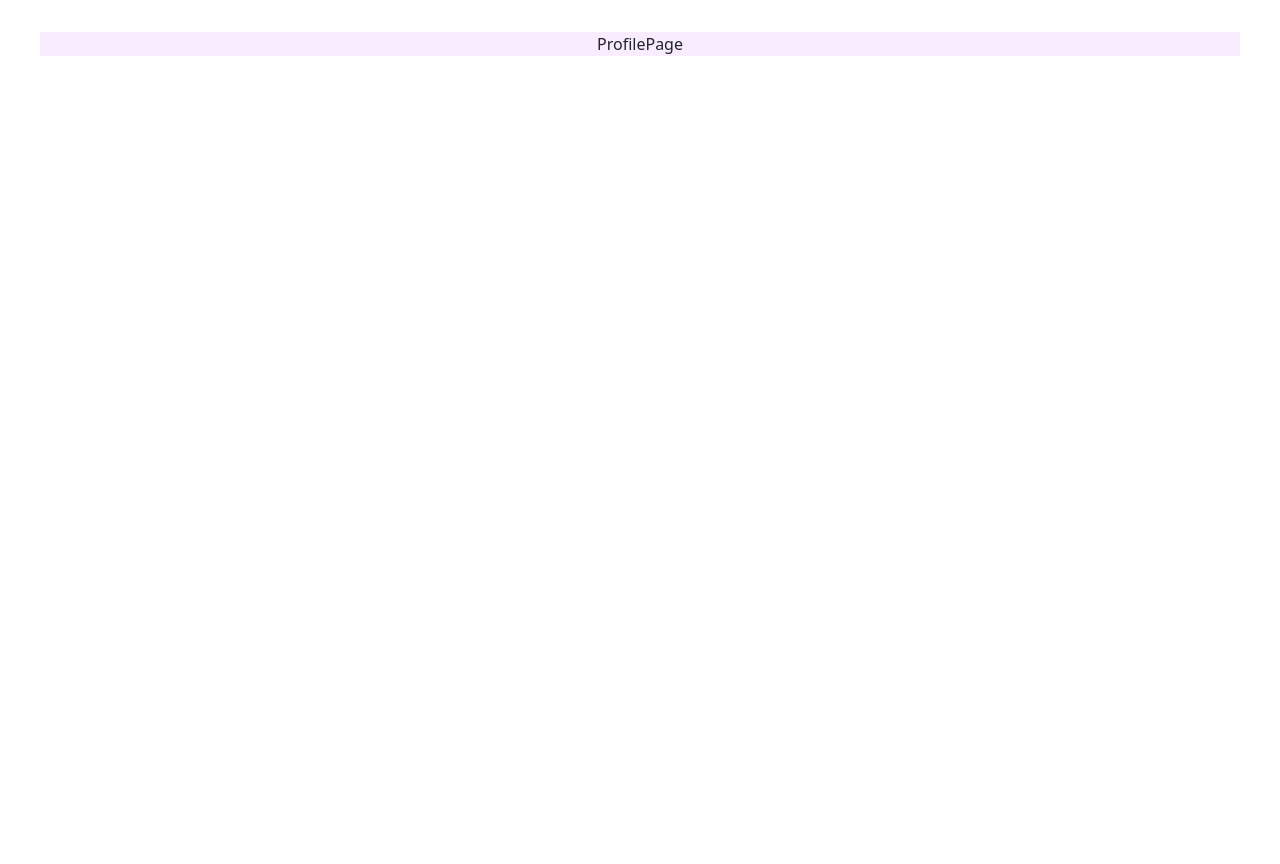
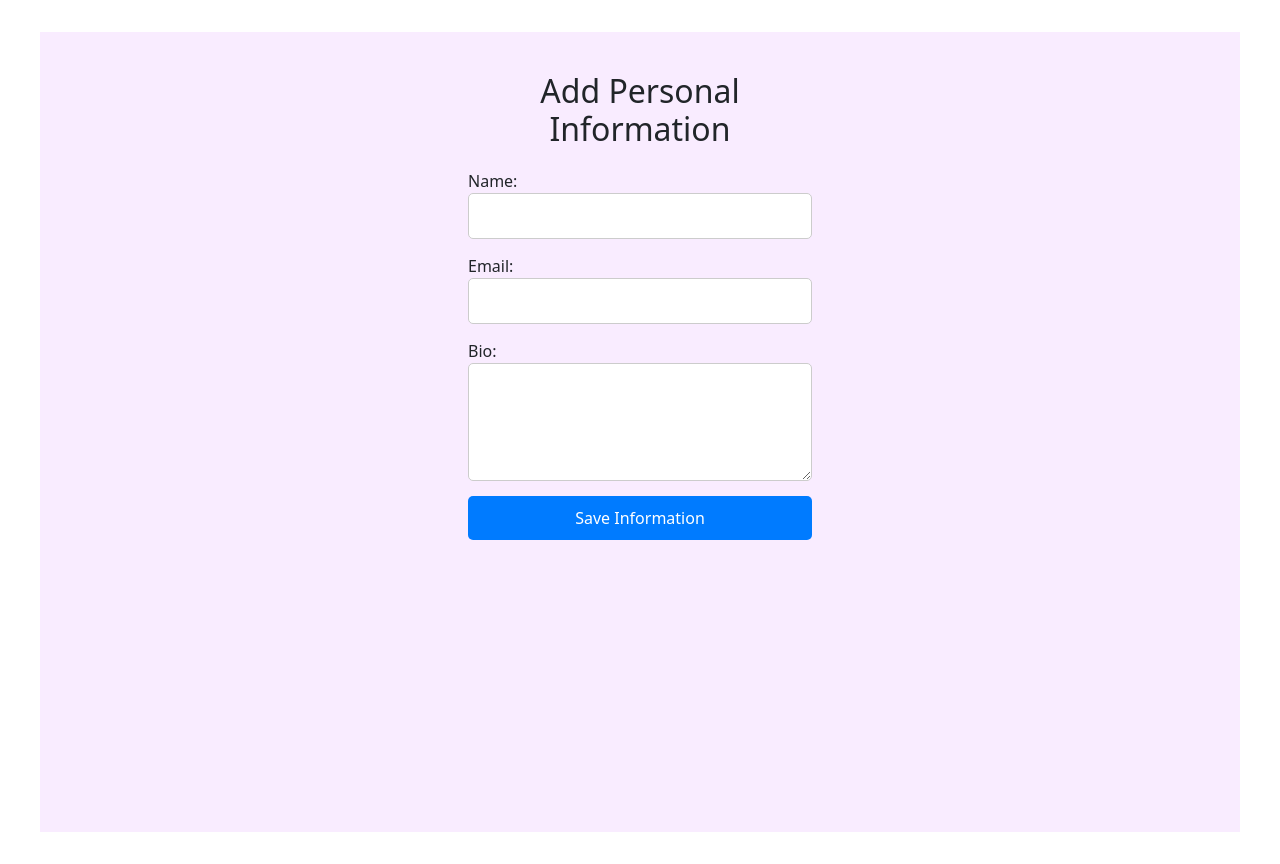
Before and after one commit to dronfaraonx/LifeTracker, a React (Vite) app in the folder client/: page /profile in a window 1280 px wide. Before the commit the page ends 800 px from the top, so only its background shows below. Built offline with nearby package versions, Linux system fonts and the light colour scheme; no server answers.

Commit message:
userinfo

```diff
--- a/client/src/App.tsx
+++ b/client/src/App.tsx
@@ -61,7 +61,7 @@ function App() {
   ]);
 
   return (
-    <Container sx={{bgcolor: "#F9ECFF"}} >
+    <Container sx={{bgcolor: "#F9ECFF", width:'100%', height: '100vh'}} >
     <UserProvider>
       <RouterProvider router={router} />
     </UserProvider>
--- a/client/src/components/pages/MainPage/MainPage.tsx
+++ b/client/src/components/pages/MainPage/MainPage.tsx
@@ -10,7 +10,6 @@ const MainComponent = () => {
       display="flex"
       justifyContent="center"
       alignItems="center"
-     // Makes the Box take the full height of the viewport
       textAlign="center" // Centers the text horizontally
     >
       Ghbsad
--- a/client/src/components/pages/ProfilePage/ProfilePage.tsx
+++ b/client/src/components/pages/ProfilePage/ProfilePage.tsx
@@ -1,7 +1,54 @@
-import React from 'react'
+import React, { useState } from 'react';
+import './profile.style.css';
 
 export default function ProfilePage() {
+  const [name, setName] = useState('');
+  const [email, setEmail] = useState('');
+  const [bio, setBio] = useState('');
+
+  const handleSubmit = (event) => {
+    event.preventDefault();
+    console.log({ name, email, bio });
+  };
+
   return (
-    <div>ProfilePage</div>
-  )
+    <div className="container">
+      <h2 className="title">Add Personal Information</h2>
+
+      <form onSubmit={handleSubmit} className="form">
+        <label className="label">
+          Name:
+          <input
+            type="text"
+            value={name}
+            onChange={(e) => setName(e.target.value)}
+            className="input"
+            required
+          />
+        </label>
+        <label className="label">
+          Email:
+          <input
+            type="email"
+            value={email}
+            onChange={(e) => setEmail(e.target.value)}
+            className="input"
+            required
+          />
+        </label>
+        <label className="label">
+          Bio:
+          <textarea
+            value={bio}
+            onChange={(e) => setBio(e.target.value)}
+            className="input"
+            rows={4}
+          />
+        </label>
+        <button type="submit" className="button">
+          Save Information
+        </button>
+      </form>
+    </div>
+  );
 }
--- /dev/null
+++ b/client/src/components/pages/ProfilePage/profile.style.css
@@ -0,0 +1,40 @@
+.container {
+  padding: 20px;
+  display: flex;
+  flex-direction: column;
+  align-items: center;
+  max-width: 400px;
+  margin: 0 auto;
+  text-align: center;
+}
+
+.title {
+  margin-bottom: 20px;
+}
+
+.form {
+  width: 100%;
+}
+
+.label {
+  display: flex;
+  flex-direction: column;
+  margin-bottom: 15px;
+  text-align: left;
+}
+
+.input {
+  padding: 10px;
+  border: 1px solid #ccc;
+  border-radius: 5px;
+}
+
+.button {
+  padding: 10px;
+  background-color: #007bff;
+  color: white;
+  border: none;
+  border-radius: 5px;
+  cursor: pointer;
+  width: 100%;
+}
--- a/client/src/components/ui/SideBar.tsx
+++ b/client/src/components/ui/SideBar.tsx
@@ -12,7 +12,7 @@ const Sidebar = () => {
         variant="permanent"
         sx={{
           width: 240,
-          height: "100vh",
+
           flexShrink: 0,
           [`& .MuiDrawer-paper`]: {
             width: 240,
--- a/client/src/index.css
+++ b/client/src/index.css
@@ -66,3 +66,8 @@ button:focus-visible {
     background-color: #f9f9f9;
   }
 } */
+* {
+  margin: 0;
+  padding: 0;
+  box-sizing: border-box;
+}
```
Also changed, not shown: 2 other files (tests, documents, lock files or other folders).
